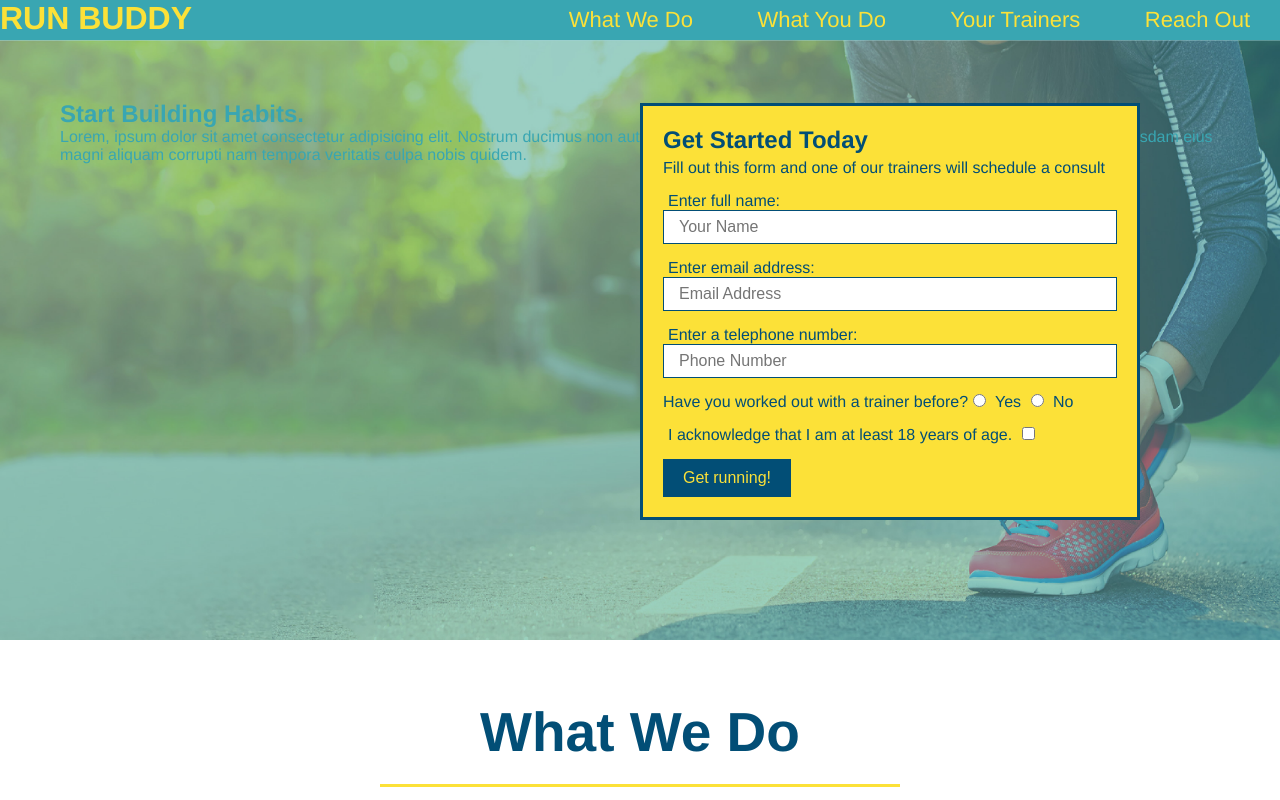
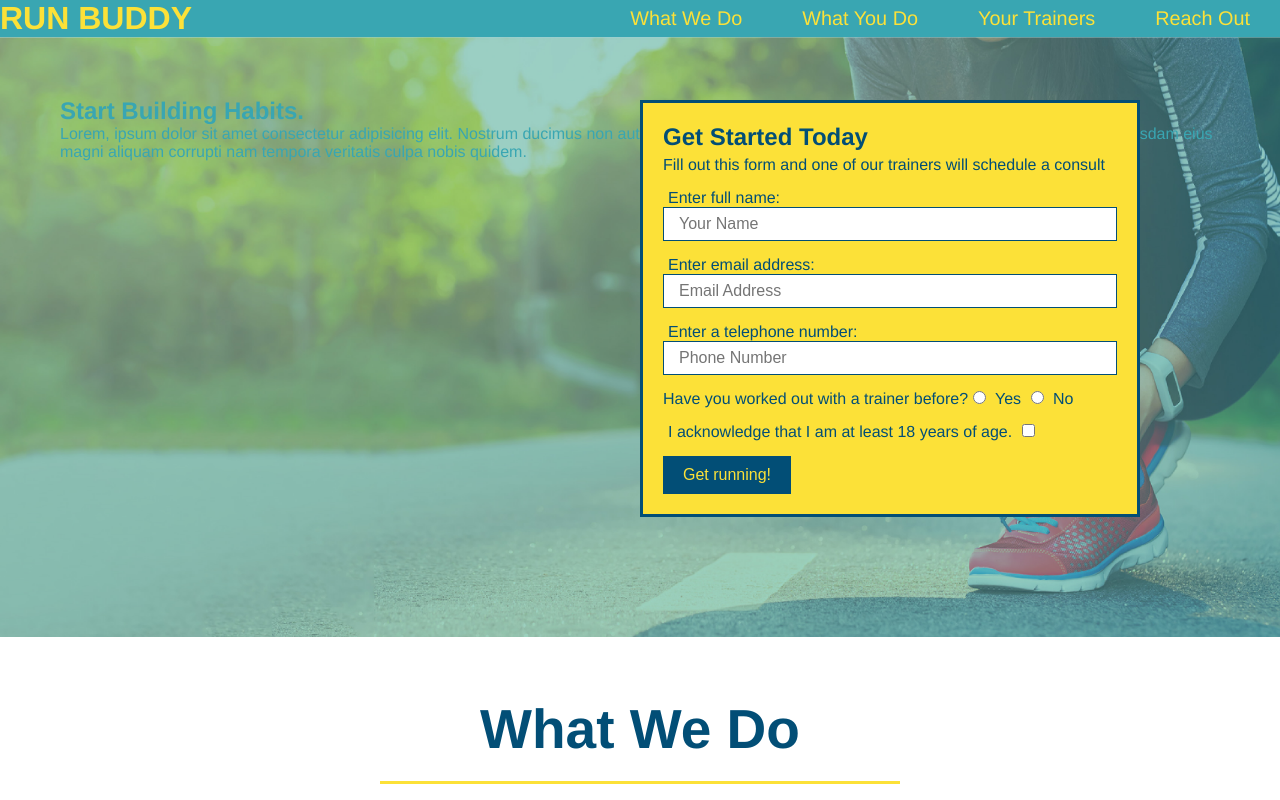
Before and after one commit to djrhoten/run-buddy, a plain HTML site: page index.html in a window 1280 px wide. Shown: the top 800 px of the page. Drawn offline with Linux system fonts and the light colour scheme.

Commit message:
add flexbox to header

```diff
--- a/assets/css/style.css
+++ b/assets/css/style.css
@@ -34,14 +34,18 @@ header nav {
   margin: 7px 0;
 }
 
-header nav ul li {
-  display: inline
+header nav ul {
+  display: flex;
+  flex-wrap: wrap;
+  justify-content: space-between;
+  align-items: center;
+  list-style: none;
 }
 
 header nav ul li a{
   margin: 0 30px;
   font-weight: lighter;
-  font-size: 22px;
+  font-size: 1.55vw;
 }
 
 /* apply styles to <footer> */
```
